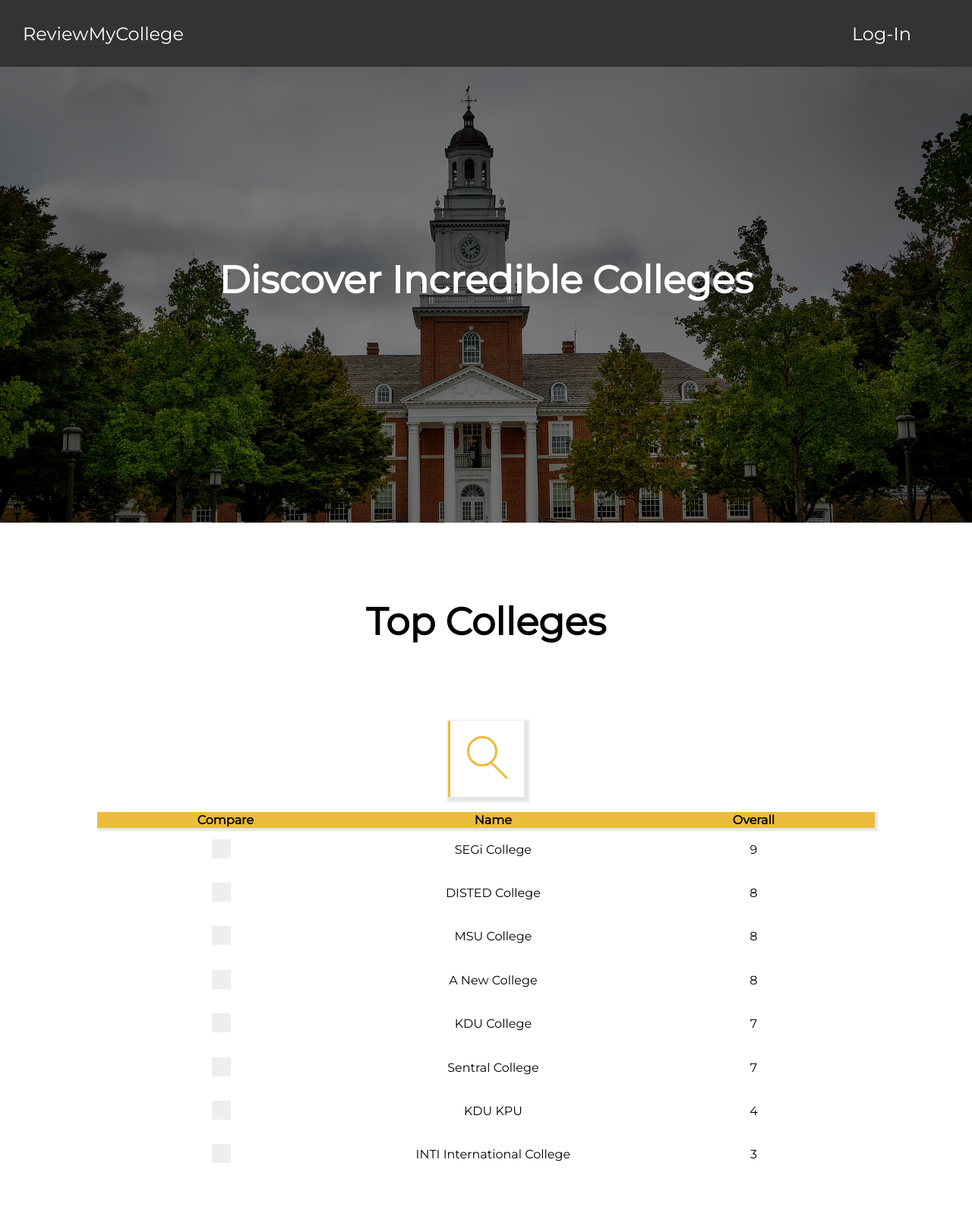
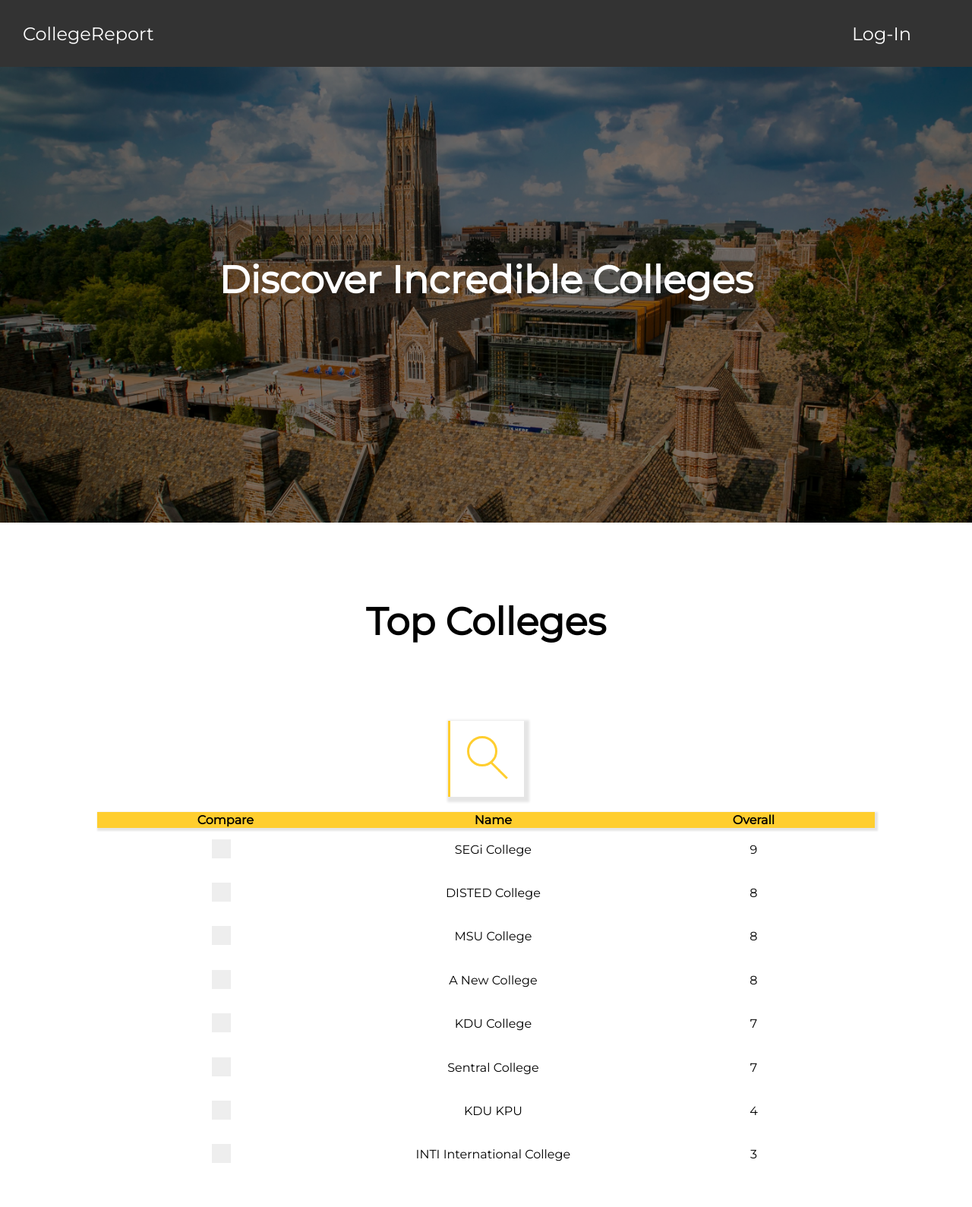
Before and after one commit to praga2121/CollegeReviewSystem_Website, a PHP site: page /CollegeCapstone/php/main.php in a window 1280 px wide. Shown: the top 1589 px of the page at 76% size. Run offline with PHP 8.4, Linux system fonts and the light colour scheme; data comes from the database, SQL or seed files in the repository.

Commit message:
Add files via upload

```diff
--- a/css/main.css
+++ b/css/main.css
@@ -1,5 +1,5 @@
 @import url('https://fonts.googleapis.com/css2?family=Montserrat:wght@400;500;700&display=swap');
-
+/*this file could be useless, gotta check*/
 * {
     box-sizing: border-box;
 }
--- a/css/style-main.css
+++ b/css/style-main.css
@@ -47,9 +47,8 @@ table{
   text-align: center;
   border-collapse: collapse;
 }
-
 th{
-  background-color: #ebbc3d;
+  background-color: #FFCE2F;
 }
 
 td{
@@ -57,17 +56,9 @@ td{
 }
 tr{
   transition: all .2s ease-in-out;
-  /*border-top: 0.5px solid rgba(177, 177, 177, 0.568);*/
-}/*
-tr:last-child{
-  border-bottom: 0.5px solid rgba(177, 177, 177, 0.568);
-}*/
-/*tr:nth-child(even){background-color: #f7f7f7;}*/
+}
 
 thead{
-  /*display:block or display:flex needs to be used to be able to set up the height and max-height
-  too much hustle;
-  */
   box-shadow: 2px 2px 2px 2px rgba(0, 0, 0, .1);
 }
 tbody tr:nth-child(n):hover {
@@ -93,7 +84,7 @@ footer{
 }
 .featured-container{
   margin-top: -35px;
-  background-image: url("../images/featured-home.jpg");
+  background-image: url("../images/featured-home2.jpg");
   background-repeat: no-repeat;
   background-size: cover;
   text-align: center;
@@ -174,7 +165,7 @@ main{
 
 /* When the checkbox is checked, add a blue background */
 .container input:checked ~ .checkmark {
-  background-color: #ebbc3d;
+  background-color: #FFCE2F;
 }
 
 /* Create the checkmark/indicator (hidden when not checked) */
@@ -211,7 +202,7 @@ input:checked td{
   width: 100px;
   height: 100px;
   margin: 40px auto 0;
-  background-color: #fff;
+  background-color: #ffffff;
   position: relative;
   overflow: hidden;
   transition: all 0.5s ease;
@@ -223,7 +214,7 @@ input:checked td{
   width: 3px;
   height: 100%;
   position: relative;
-  background-color: #ebbc3d;
+  background-color: #FFCE2F;
   transition: all 0.5s ease;
 }
 .search.open {
@@ -261,7 +252,7 @@ input:checked td{
   width: 40px;
   height: 40px;
   border-radius: 40px;
-  border: 3px solid #ebbc3d;
+  border: 3px solid #FFCE2F;
   display: block;
   position: relative;
   margin-left: 5px;
@@ -275,7 +266,7 @@ input:checked td{
   right: -2px;
   top: 30px;
   display: block;
-  background-color: #ebbc3d;
+  background-color: #FFCE2F;
   transform: rotate(-45deg);
   transition: all 0.5s ease;
 }
@@ -287,7 +278,7 @@ input:checked td{
   right: -12px;
   top: 40px;
   display: block;
-  background-color: #ebbc3d;
+  background-color: #FFCE2F;
   transform: rotate(-45deg);
   transition: all 0.5s ease;
 }
@@ -313,7 +304,7 @@ input:checked td{
 /**/
 .searchTerm {
   width: 300px;
-  border: 3px solid #ebbc3d;
+  border: 3px solid #FFCE2F;
   font-size:1.5em;
   /*border-right: none;*/
   padding: 5px;
@@ -324,7 +315,7 @@ input:checked td{
 }
 
 .searchTerm:focus{
-  color: #ebbc3d;
+  color: #FFCE2F;
 }
 
 /*COMPARE BUTTON UNDER THE TABLE*/
@@ -333,7 +324,7 @@ input:checked td{
   font-weight: 400;
   letter-spacing: 1px;
   width: 520px;
-  background-color: #ebbc3d;
+  background-color: #FFCE2F;
   border: none;
   color: #fff;
   padding: 18px;
@@ -410,7 +401,5 @@ padding-top: 20px;
 #compare-btn input:active {
   background-color: #cfa224;
 }
-.google-maps {
-               width:100%;
-}
+
 /*COMPARE BUTTON UNDER THE TABLE -END*/
--- a/php/admin panel/listing.php
+++ b/php/admin panel/listing.php
@@ -32,7 +32,7 @@ if (isset($_POST['added'])) {
   echo '</head>';
   echo '<body>';
   echo '<div class="main-container">';
-  echo '<h1 align="center">College List</h1>';
+  echo '<h1 align="center">Admin Dashboard</h1>';
   echo '<a class = "add-button" href="admin.php" >Add College</a>';
 
   echo '<table class="listing" width="500">';
--- a/php/admin panel/login.php
+++ b/php/admin panel/login.php
@@ -32,7 +32,6 @@ align-items: center;
 }
 </style>
 <?php
-
   echo '</head>';
   echo '<body>';
   echo '<div class="login-container">';
@@ -51,7 +50,7 @@ align-items: center;
   echo '<label for="password" class="password"><b>Password</b></label>';
   echo '<p><input type="password" name="password" value="" placeholder="Enter Password"></p>';
 
-  echo '<p class="submit"><input type="submit" name="Submit" value="Log-In"></p>';
+  echo '<p class="submit.button"><input type="submit" name="Submit" value="Log-In"></p>';
 
 
   echo '<input type=\'hidden\' name=\'submitted\' value=\'true\'/>';
--- a/php/individual page/university.php
+++ b/php/individual page/university.php
@@ -16,7 +16,7 @@ $college_id = $row['college_id'];
 <head>
 <meta charset="UTF-8">
 <meta name="viewport" content="width=device-width, initial-scale=1.0">
-<title>ReviewMyCollege</title>
+<title>CollegeReport</title>
 <link rel="stylesheet" href="../../css/style-main.css"/>
 <link href="../../css/style.css" rel="stylesheet" type="text/css">
 <link href="../../css/reviews.css" rel="stylesheet" type="text/css">
@@ -51,8 +51,6 @@ echo '<div style="width: 100%">
         frameborder="0">
     </iframe>
 </div>';
-
-
 
 //echo '<div class="w3-row-padding w3-center w3-padding-64" id="pricing">';
 echo '<div class="subject-container">';
--- a/php/main.php
+++ b/php/main.php
@@ -20,7 +20,7 @@ echo '<html>';
 echo '<head>';
 echo '<meta charset="UTF-8">';
 echo '<meta name="viewport" content="width=device-width, initial-scale=1.0">';
-echo '<title>ReviewMyCollege</title>';
+echo '<title>CollegeReport</title>';
 echo '<link rel="stylesheet" href="../css/style-main.css"/>';
 echo '<link rel="preconnect" href="https://fonts.gstatic.com"><link href="https://fonts.googleapis.com/css2?family=Montserrat&display=swap" rel="stylesheet">';
 
@@ -46,7 +46,6 @@ echo '';
 /*MAIN PAGE CONTAINER*/
 echo '<main>';
 echo '<h1 class ="main-container-header">Top Colleges</h1>';
-
 echo '<div class="search">';
 echo '<input type="search" class="search-box" id="searchInput" onkeyup="tableSearch()" placeholder="Search Here" title="Enter a keyword or number">';
 echo '<span class="search-button">';
--- a/php/support elements/admin-nav.php
+++ b/php/support elements/admin-nav.php
@@ -3,11 +3,11 @@ echo '<link rel="stylesheet" href="../../css/style-admin-nav.css"/>';
 
 echo '<!--Navigation bar-->';
 echo '<ul>';
-echo '<li><a href="https://localhost/CollegeCapstone/php/main.php">ReviewMyCollege</a></li>';
+echo '<li><a href="https://localhost/CollegeCapstone/php/main.php">CollegeReport</a></li>';
 echo '<li style="float: right;"><a class="nav-menu" href="https://localhost/CollegeCapstone/php/admin%20panel/login.php">Log-In</a></li>';
 
 //for testing purposes
-//echo '<li><a href="..php/main.php">ReviewMyCollege</a></li>';
+//echo '<li><a href="..php/main.php">CollegeReport</a></li>';
 //echo '<li style="float: right;"><a class="nav-menu" href="../php/admin%20panel/login.php">Log-In</a></li>';
 echo '</ul>';
 echo '';
--- a/php/support elements/nav_wide.php
+++ b/php/support elements/nav_wide.php
@@ -2,6 +2,6 @@
 <link rel="stylesheet" href="../../css/style-main.css"/>
 <!--Navigation bar-->
 <ul>
-<li><a href="https://localhost/CollegeCapstone/php/main.php">ReviewMyCollege</a></li>
+<li><a href="https://localhost/CollegeCapstone/php/main.php">CollegeReport</a></li>
 <li style="float: right;"><a class="nav-menu" href="https://localhost/CollegeCapstone/php/admin%20panel/login.php">Log-In</a></li>
 </ul>
```
Also changed, not shown: css/style-admin.css (+20 -4 lines), php/admin panel/admin.php (+6 -5 lines), php/admin panel/edit-college.php (+8 -9 lines), images/featured-home2.jpg (added).
